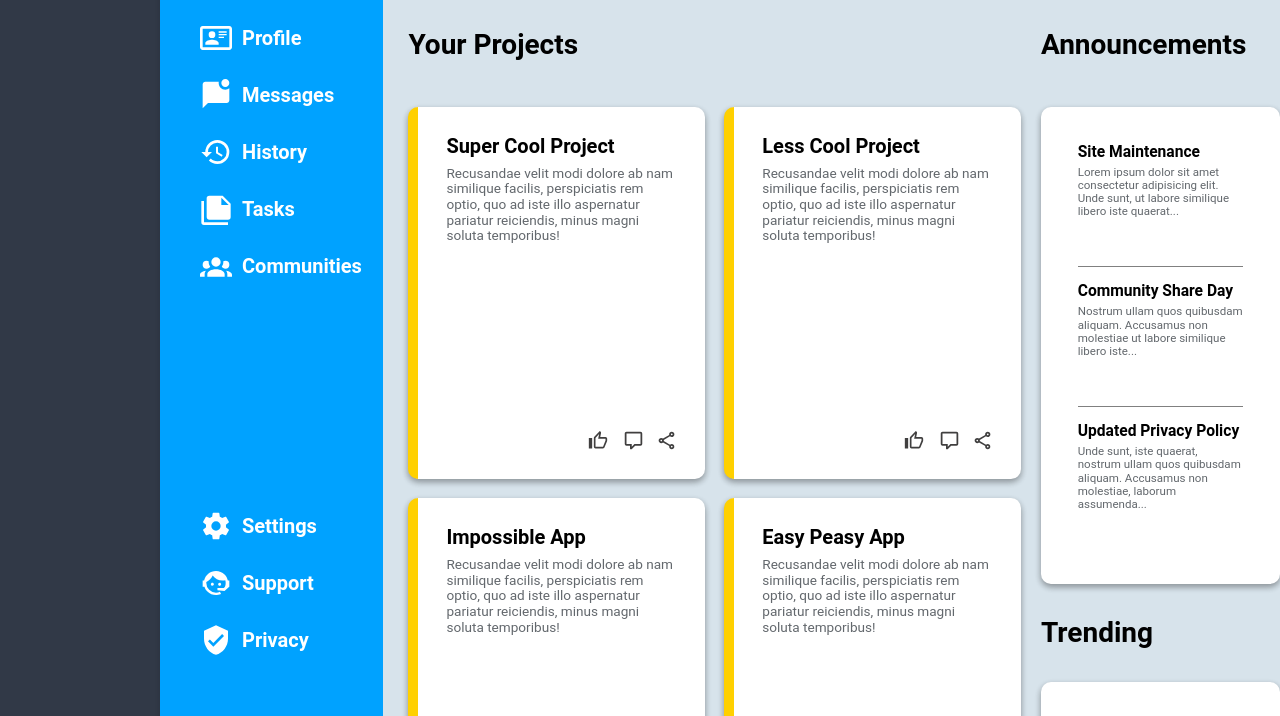
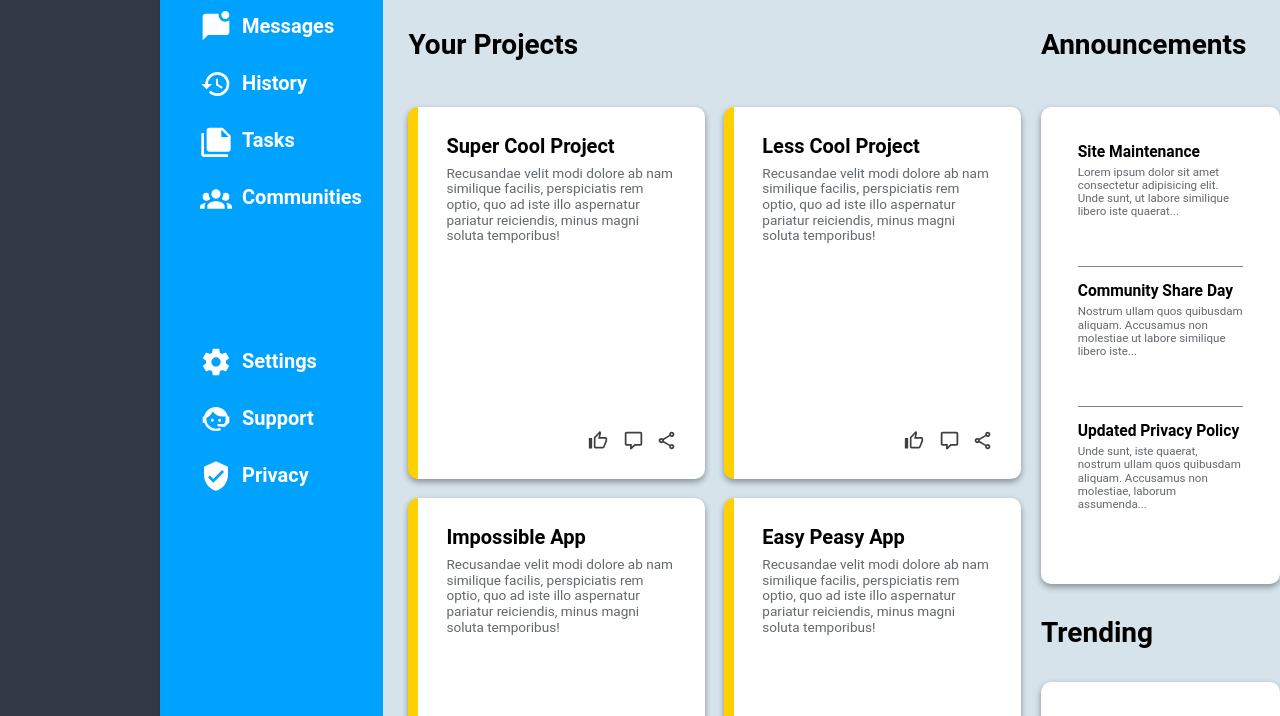
Before and after one commit to Nxlq/admin-dashboard, a plain HTML site: page index.html in a window 1280 px wide. Shown: the part 243-959 px from the top of the page. Drawn offline with Linux system fonts and the light colour scheme.

Commit message:
fix dashboard spacing

```diff
--- a/styles.css
+++ b/styles.css
@@ -377,7 +377,7 @@ body {
   grid-area: 1 / 1 / 3 / 2;
   color: white;
   display: grid;
-  grid-template: 1fr 3fr 4fr / 1fr;
+  grid-template: 0.5fr 2fr 4fr / 1fr;
   gap: 10px;
   box-shadow: rgba(17, 17, 26, 0.1) 0px 0px 3px 2px;
 }
```
